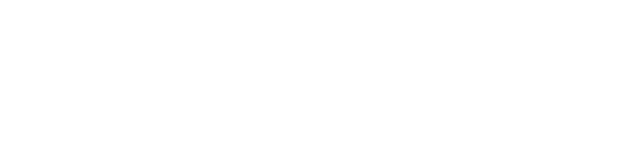
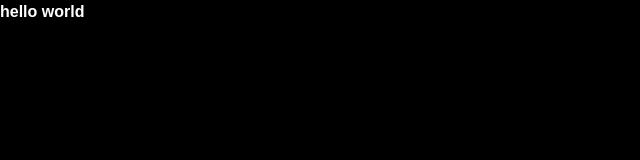
Before and after one commit to broad65/worktask1, a plain HTML site: page index.html in a window 1280 px wide. Shown: the whole page, without its empty margins (0-640 px from the left). Drawn offline with Linux system fonts and the light colour scheme.

Commit message:
first branch

```diff
--- a/index.html
+++ b/index.html
@@ -7,6 +7,7 @@
     <link rel="stylesheet" type="text/css" href="style.css"/>
 </head>
 <body>
+    <h1>hello world</h1>
     <script src="index.js"></script>
 </body>
 </html>
--- a/style.css
+++ b/style.css
@@ -2,4 +2,9 @@
     margin: 0;
     padding: 0;
     box-sizing: border-box;
+    background-color: black;
+    color: white;
+    font-family: sans-serif;
+    font-size: 16px;
+    line-height: 1.5rem;
 }
```
